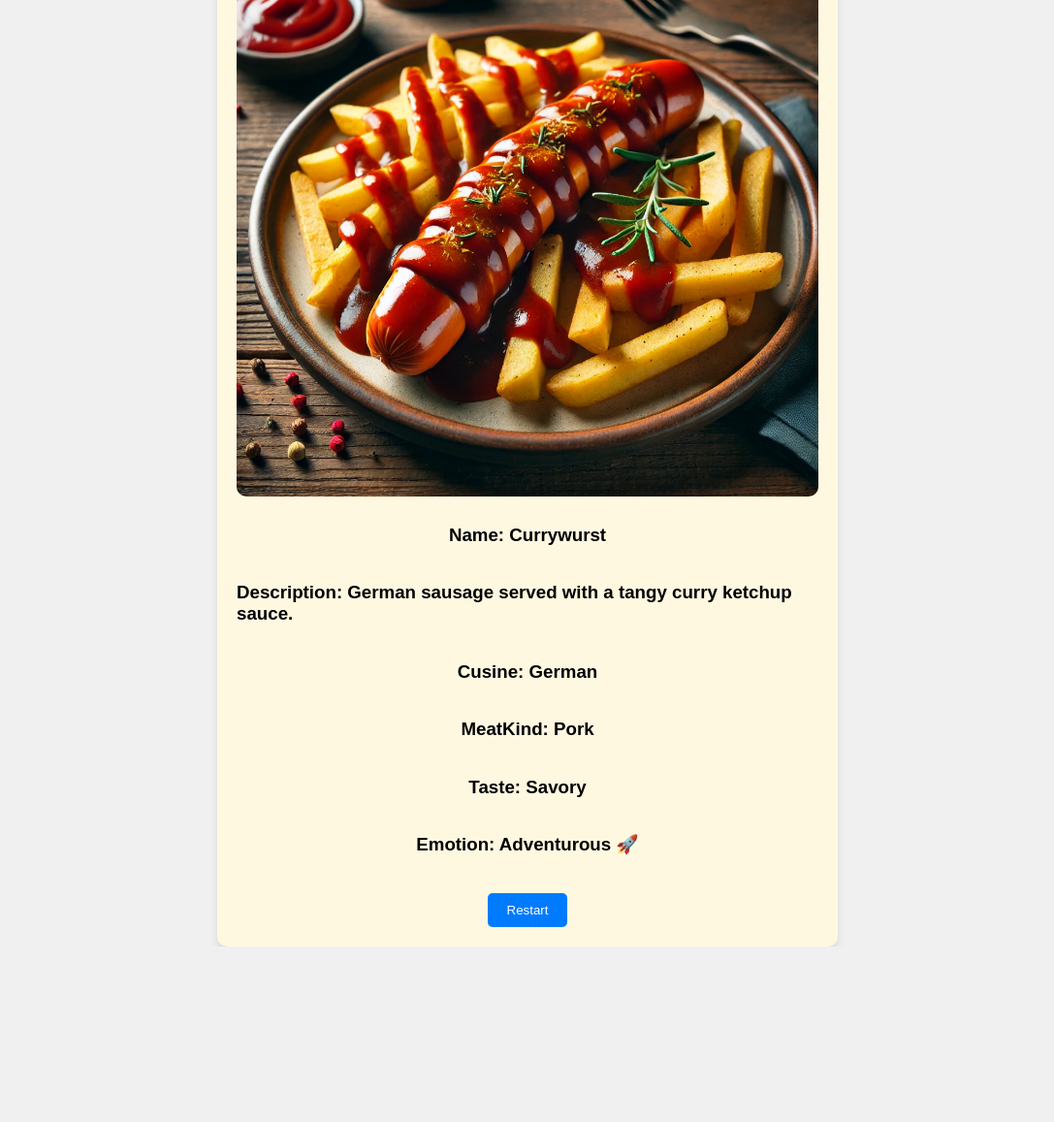
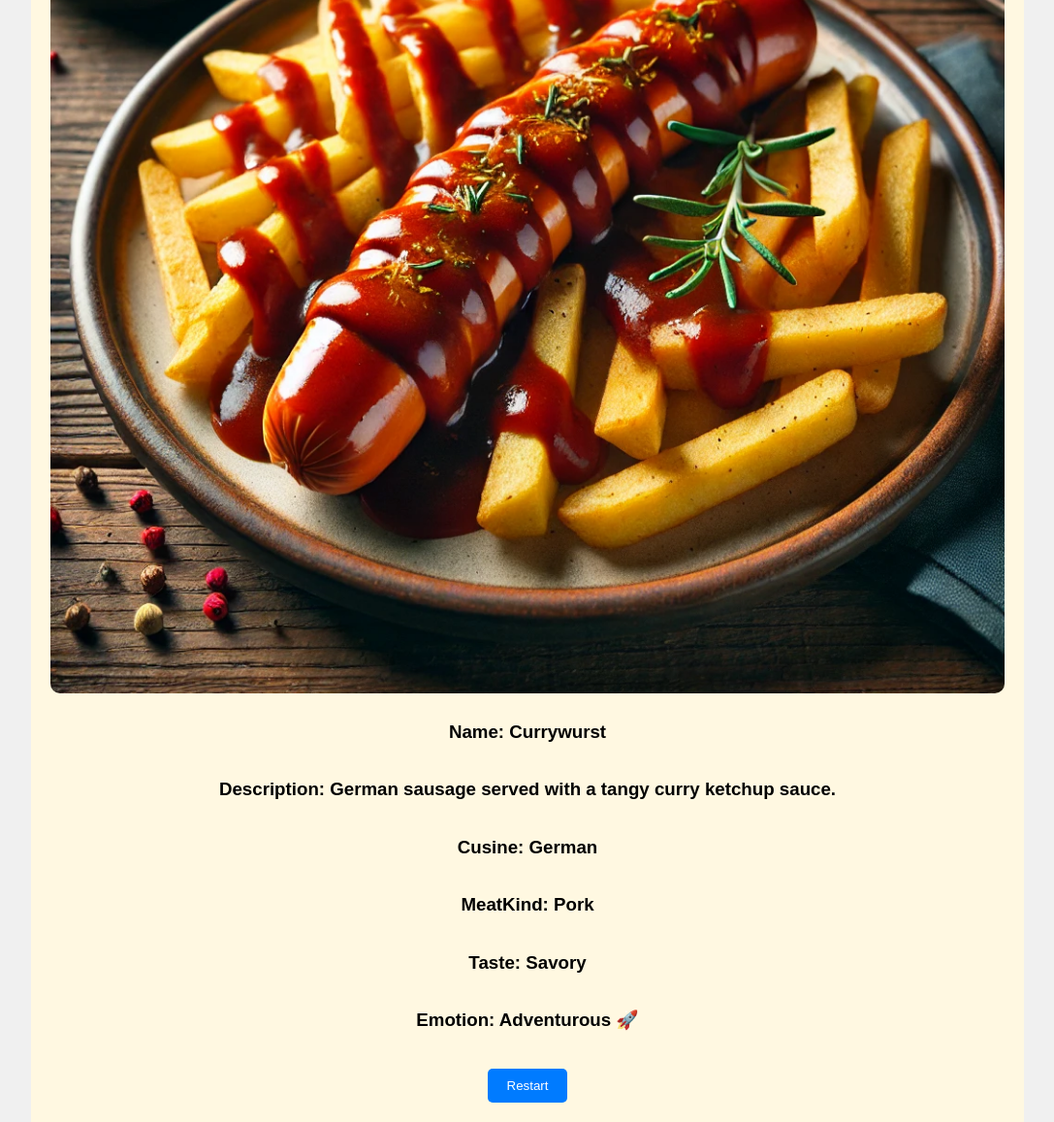
Before and after one commit to manarattar/swiper, a Flask app: page /meal-of-the-day in a window 1280 px wide. Shown: the whole page at 97% size, without its empty margins (96-1183 px from the left). Before the commit the page ends 976 px from the top, so only its background shows below. Run offline with Flask 3, Linux system fonts and the light colour scheme.

Commit message:
Update styles.css

```diff
--- a/static/styles.css
+++ b/static/styles.css
@@ -127,15 +127,16 @@ header {
 
 /* Meal of the Day page container */
 .meal-of-the-day-container {
+    border-width: 10px;
     display: flex;
     flex-direction: column;
-    align-items: center;
+    justify-content: center;  /* Vertically centers content */
+    align-items: center;      /* Horizontally centers content */
+    padding: 20px;            /* Optional: adds some spacing around the content */
+    background: #fff8e1;      /* Your desired background color or image */
+    box-sizing: border-box;   /* Ensures padding is in*/
     width: 80%; /* flexible for many screen sizes */
-    max-width: 600px;
-    background: #fff8e1;
-    padding: 20px;
-    border-radius: 10px;
-    box-shadow: 0 4px 8px rgba(0,0,0,0.1);
+
 }
 
 .meal-of-the-day-container img {
```
